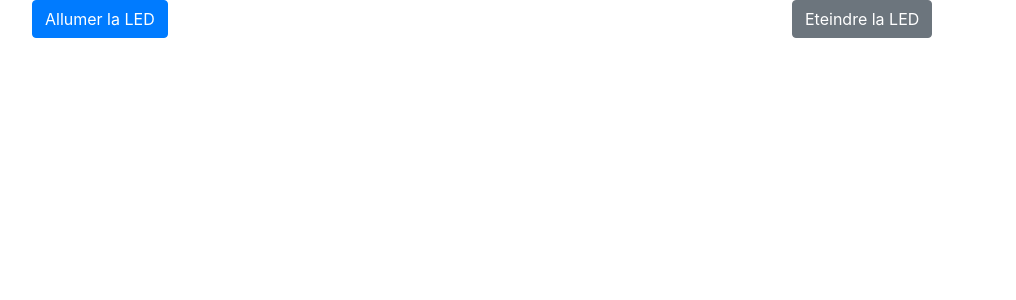
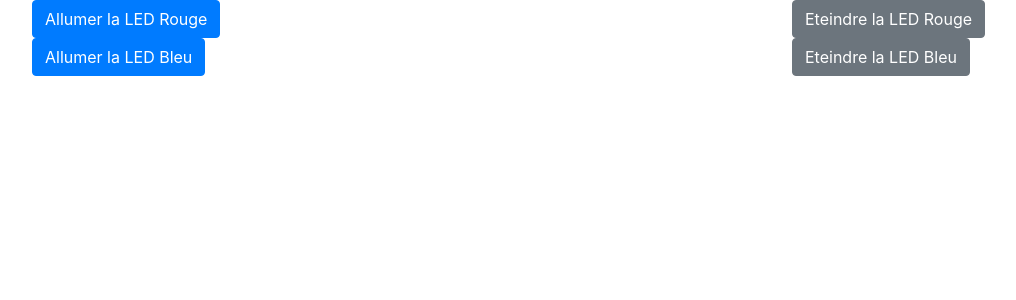
Before and after one commit to OlivierDLMR/raspberryLED, a Flask app: page / in a window 1280 px wide. Shown: the top 300 px of the page, without its empty margins (53-1069 px from the left). Run offline with Flask 2, Linux system fonts and the light colour scheme; some libraries are stand-ins or nearby versions.

Commit message:
allumer Led rouge et bleu

```diff
--- a/application.py
+++ b/application.py
@@ -8,17 +8,24 @@ GPIO.setmode(GPIO.BCM)
 GPIO.setwarnings(False)
 
 redLed = Led(14)
+blueLed = Led(15)
 
 @app.route('/')
 def home():
     return render_template('home.html')
 
-@app.route('/on')
-def on():
-    redLed.on()
+@app.route('/on/<color>')
+def on(color):
+    if color == "red":
+        redLed.on()
+    elif color == "blue":
+        blueLed.on()
     return redirect(url_for('home'))
 
-@app.route('/off')
-def off():
-    redLed.off()
+@app.route('/off/<color>')
+def off(color):
+    if color == "red":
+        redLed.off()
+    elif color == "blue":
+        blueLed.off()
     return redirect(url_for('home'))
--- a/templates/home.html
+++ b/templates/home.html
@@ -7,12 +7,22 @@
     <div class="container">
     <div class="row">
         <div class="col-sm">
-            <a href="/on" class="btn btn-primary">Allumer la LED</a>
+        <a href="/on/red" class="btn btn-primary">Allumer la LED Rouge</a>
         </div>
         <div class="col-sm">
         </div>
         <div class="col-sm">
-            <a href="/off" class="btn btn-secondary">Eteindre la LED</a>
+        <a href="/off/red" class="btn btn-secondary">Eteindre la LED Rouge</a>
+        </div>
+    </div>
+    <div class="row">
+        <div class="col-sm">
+        <a href="/on/blue" class="btn btn-primary">Allumer la LED Bleu</a>
+        </div>
+        <div class="col-sm">
+        </div>
+        <div class="col-sm">
+        <a href="/off/blue" class="btn btn-secondary">Eteindre la LED Bleu</a>
         </div>
     </div>
     </div>
```
Lines whose indentation alone changed are shown as unchanged.
